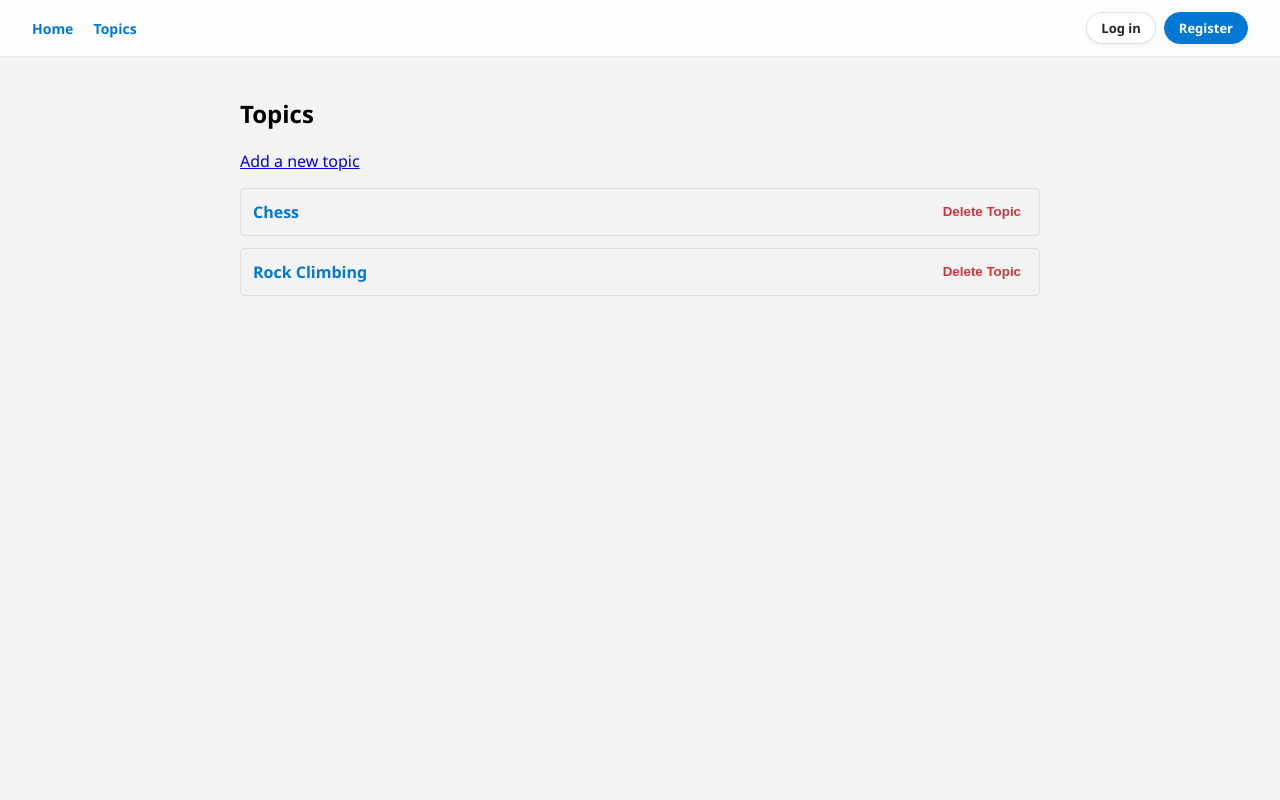
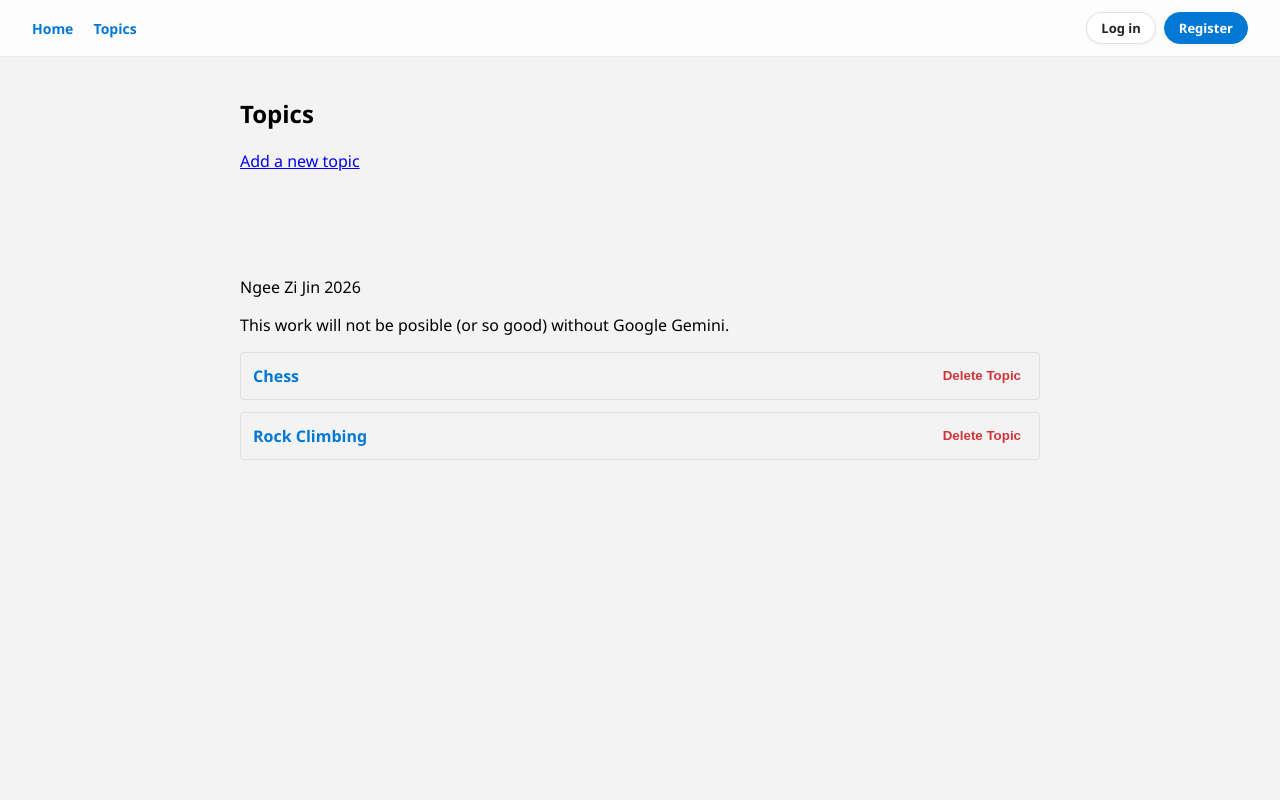
Before and after one commit to ngeezijin2016/learning-log-python-crash-course-, a Django app: template learning_logs/templates/learning_logs/topics.html in a window 1280 px wide. Run offline with Django 5.2, Linux system fonts and the light colour scheme; the template is opened without the code that fills it: values that come from a table or form of the project are taken from there, others are empty; data comes from the database, SQL or seed files in the repository.

Commit message:
added my name and 'this work will not be so possible without the help of google gemini.'

```diff
--- a/learning_logs/templates/learning_logs/topics.html
+++ b/learning_logs/templates/learning_logs/topics.html
@@ -8,6 +8,9 @@
 <p>
   <a href="{% url 'learning_logs:new_topic' %}">Add a new topic</a>
 </p>
+
+<p><br><br><br><br>Ngee Zi Jin 2026</p>
+<p>This work will not be posible (or so good) without Google Gemini.</p>
 
 <ul style="list-style: none; padding: 0;">
   {% for topic in topics %}
```
